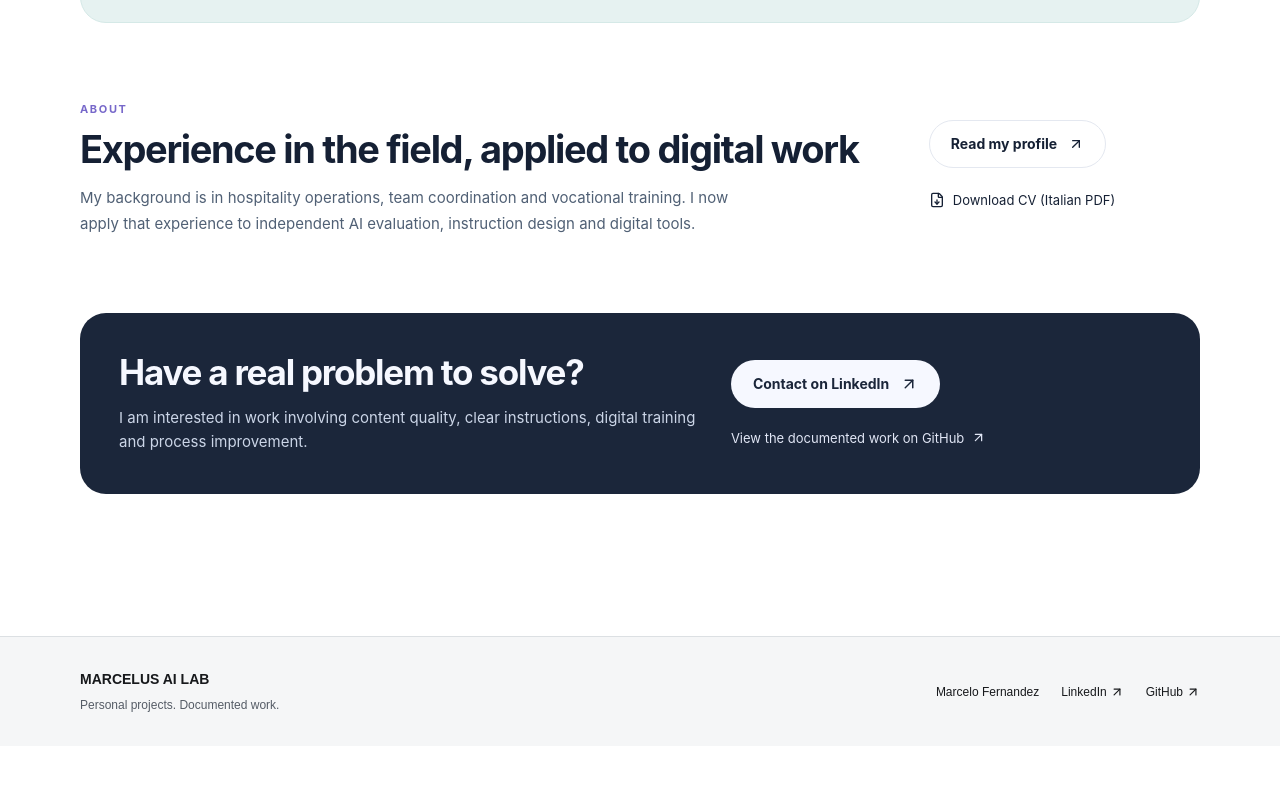
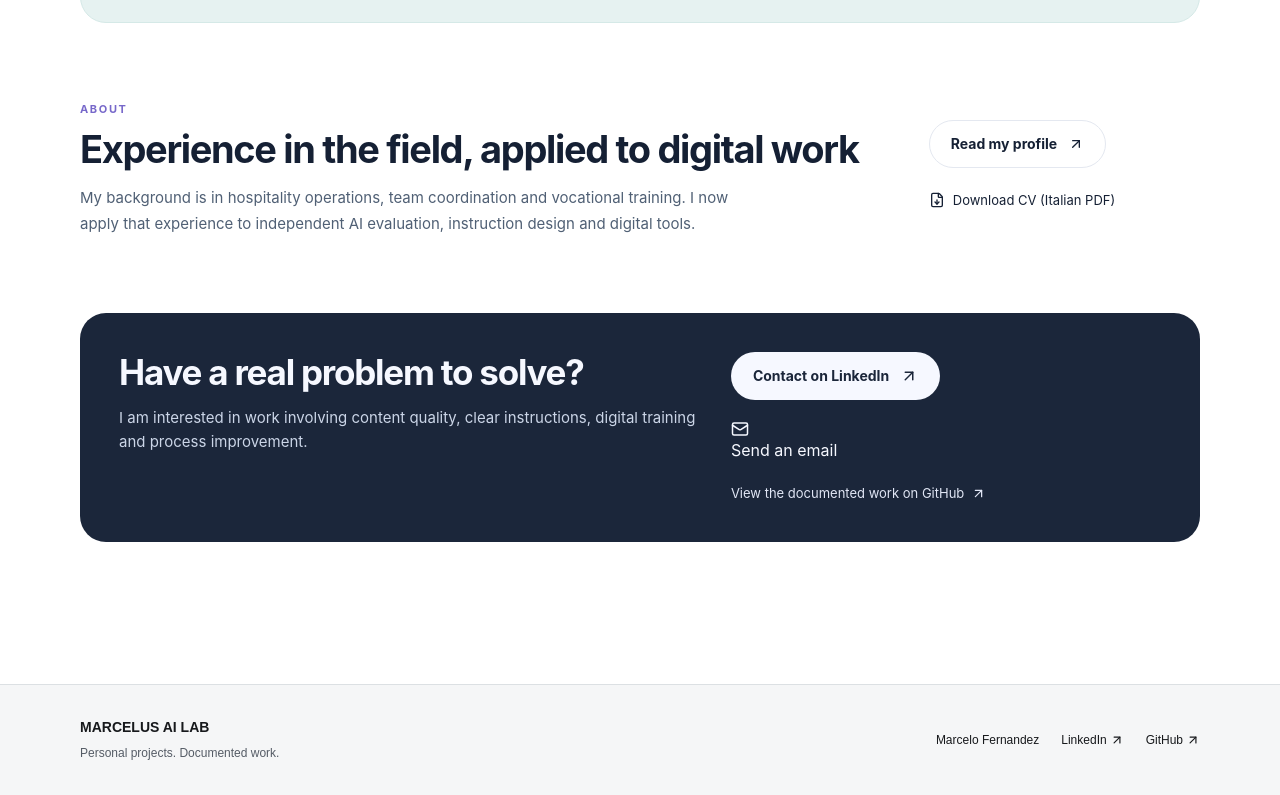
Before and after one commit to manzo8b/marcelus-v-v01, a Next.js app in the folder apps/marcelus-ai-lab/: page / in a window 1280 px wide. Shown: the part 3606-4401 px from the top of the page. Before the commit the page ends 4352 px from the top, so only its background shows below. Built offline with nearby package versions, Linux system fonts and the light colour scheme.

Commit message:
feat: add multilingual email contact button beside canonical LinkedIn CTA

```diff
--- a/apps/marcelus-ai-lab/components/home-v2.tsx
+++ b/apps/marcelus-ai-lab/components/home-v2.tsx
@@ -1,5 +1,5 @@
 import Link from 'next/link';
-import { ArrowRight, ArrowUpRight, BookOpenCheck, CircleCheck, Download, FileSearch, Globe2, GraduationCap, Layers3, Newspaper, ScanSearch, Sparkles, Workflow } from 'lucide-react';
+import { ArrowRight, ArrowUpRight, BookOpenCheck, CircleCheck, Download, FileSearch, Globe2, GraduationCap, Layers3, Mail, Newspaper, ScanSearch, Sparkles, Workflow } from 'lucide-react';
 import { PublicCv } from '@/components/portfolio';
 import { type Locale, localizedPath } from '@/data/i18n';
 import { profile } from '@/data/portfolio';
@@ -65,6 +65,7 @@ const words = {
     contactTitle: 'Have a real problem to solve?',
     contactDesc: 'I am interested in work involving content quality, clear instructions, digital training and process improvement.',
     contactLink: 'Contact on LinkedIn',
+    emailLink: 'Send an email',
     github: 'View the documented work on GitHub',
   },
   it: {
@@ -125,6 +126,7 @@ const words = {
     contactTitle: 'Hai un problema concreto da risolvere?',
     contactDesc: 'Mi interessano collaborazioni su qualità dei contenuti, istruzioni chiare, formazione digitale e miglioramento dei processi.',
     contactLink: 'Contattami su LinkedIn',
+    emailLink: 'Scrivimi via email',
     github: 'Esplora il lavoro documentato su GitHub',
   },
   es: {
@@ -185,6 +187,7 @@ const words = {
     contactTitle: '¿Tienes un problema concreto que resolver?',
     contactDesc: 'Me interesan colaboraciones en calidad de contenidos, instrucciones claras, formación digital y mejora de procesos.',
     contactLink: 'Contactar por LinkedIn',
+    emailLink: 'Escríbeme por email',
     github: 'Ver el trabajo documentado en GitHub',
   },
 } as const;
@@ -318,6 +321,6 @@ export function HomeV2({ locale = 'en' }: { locale?: Locale }) {
 
     <section className={s.aboutBand} aria-labelledby="home-v2-about"><div><p className={s.eyebrow}>{c.aboutEyebrow}</p><h2 id="home-v2-about">{c.aboutTitle}</h2><p>{c.aboutDesc}</p></div><div className={s.aboutLinks}><Link href={localizedPath('/about/',locale)} className={s.secondaryAction}>{c.aboutLink}<ArrowUpRight size={16} aria-hidden="true"/></Link><PublicCv locale={locale}/></div></section>
 
-    <section className={s.contactBand} aria-labelledby="home-v2-contact"><div><h2 id="home-v2-contact">{c.contactTitle}</h2><p>{c.contactDesc}</p></div><div className={s.contactActions}><a className={s.contactButton} href={profile.linkedin} target="_blank" rel="noreferrer">{c.contactLink}<ArrowUpRight size={18} aria-hidden="true"/></a><a href="https://github.com/manzo8b/marcelus-v-v01" target="_blank" rel="noreferrer" className={s.githubLink}>{c.github}<ArrowUpRight size={15} aria-hidden="true"/></a></div></section>
+    <section className={s.contactBand} aria-labelledby="home-v2-contact"><div><h2 id="home-v2-contact">{c.contactTitle}</h2><p>{c.contactDesc}</p></div><div className={s.contactActions}><a className={s.contactButton} href={profile.linkedin} target="_blank" rel="noreferrer">{c.contactLink}<ArrowUpRight size={18} aria-hidden="true"/></a><a className={s.contactEmail} href={`mailto:${profile.email}`}><Mail size={18} aria-hidden="true"/>{c.emailLink}</a><a href="https://github.com/manzo8b/marcelus-v-v01" target="_blank" rel="noreferrer" className={s.githubLink}>{c.github}<ArrowUpRight size={15} aria-hidden="true"/></a></div></section>
   </div>;
 }
```
